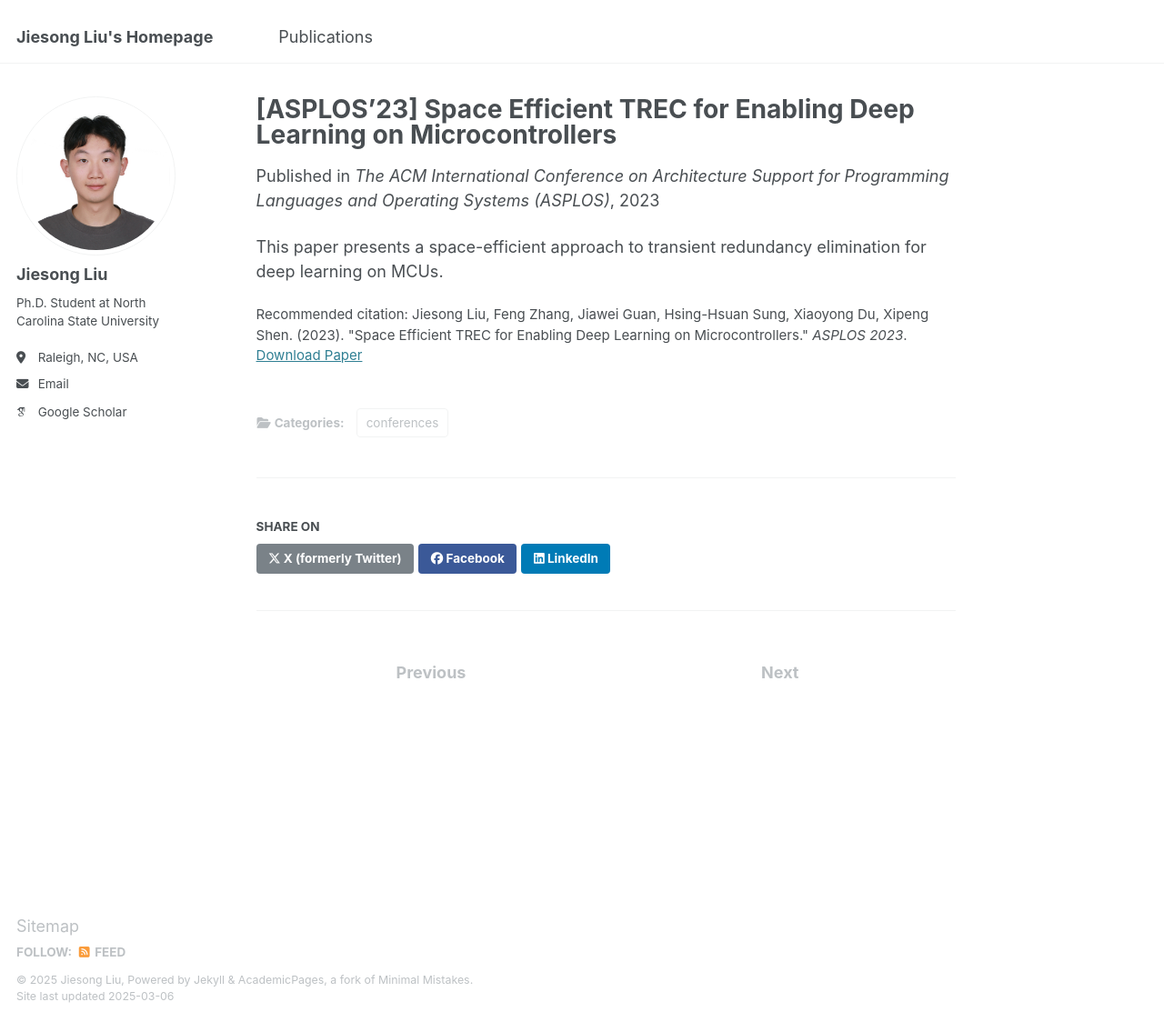
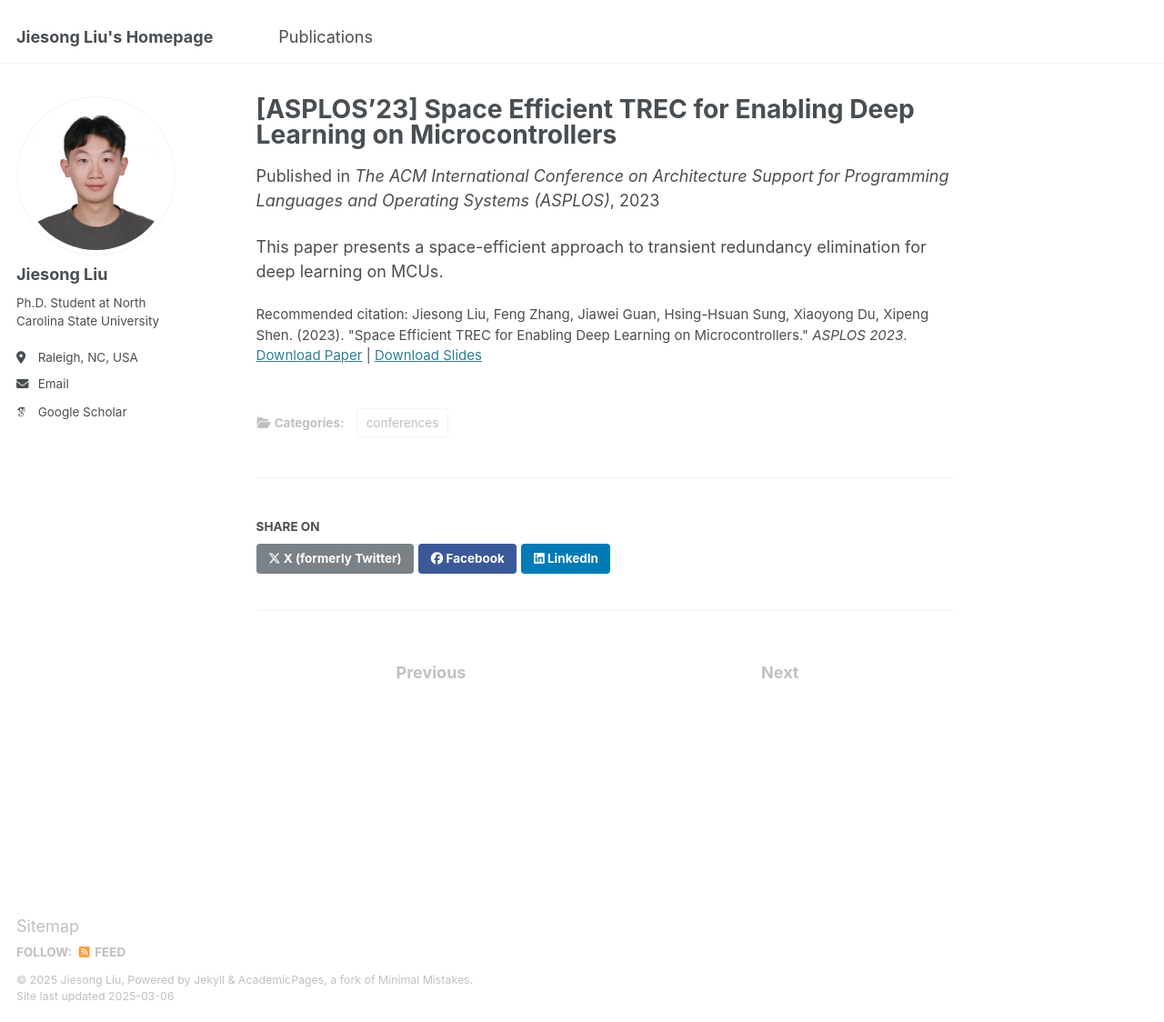
Before and after one commit to Fred1031/Fred1031.github.io, a Jekyll site: the page built from _publications/2023_asplos.md, in a window 1280 px wide and 1124 px high. Shown: the whole window at 91% size. Built offline with Jekyll 4.4.1, drawn with Linux system fonts in a browser that asks for light colours; some web fonts are replaced.

Commit message:
Update 2023_asplos.md

```diff
--- a/_publications/2023_asplos.md
+++ b/_publications/2023_asplos.md
@@ -12,7 +12,7 @@ category: conferences
 permalink: /publication/asplos_2023
 date: 2023-01-01
 venue: 'The ACM International Conference on Architecture Support for Programming Languages and Operating Systems (ASPLOS)'
-slidesurl: #'http://fred1031.github.io/files/ASPLOS2023_slides.pdf'
+slidesurl: 'http://fred1031.github.io/files/ASPLOS2023_slides.pdf'
 paperurl: 'http://fred1031.github.io/files/ASPLOS2023.pdf'
 citation: 'Jiesong Liu, Feng Zhang, Jiawei Guan, Hsing-Hsuan Sung, Xiaoyong Du, Xipeng Shen. (2023). "Space Efficient TREC for Enabling Deep Learning on Microcontrollers." <i>ASPLOS 2023</i>.'
 ---
```
